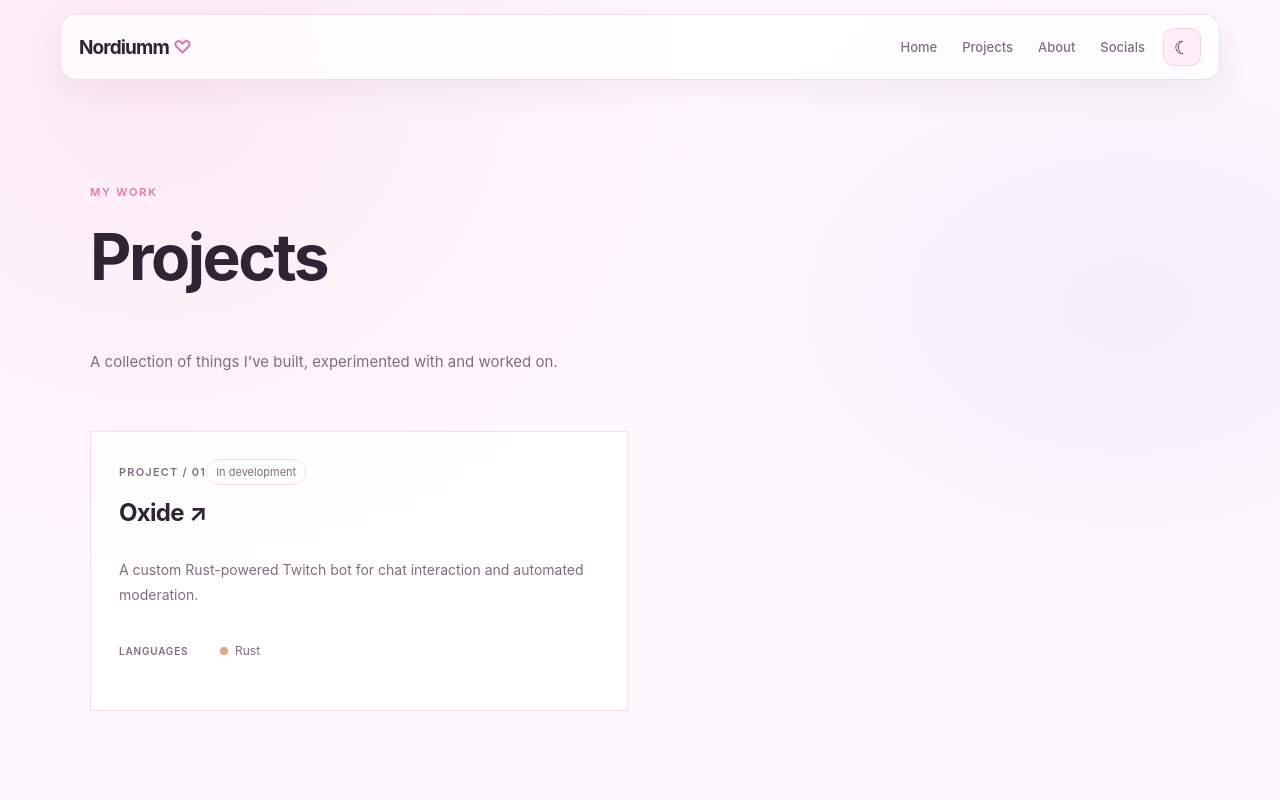
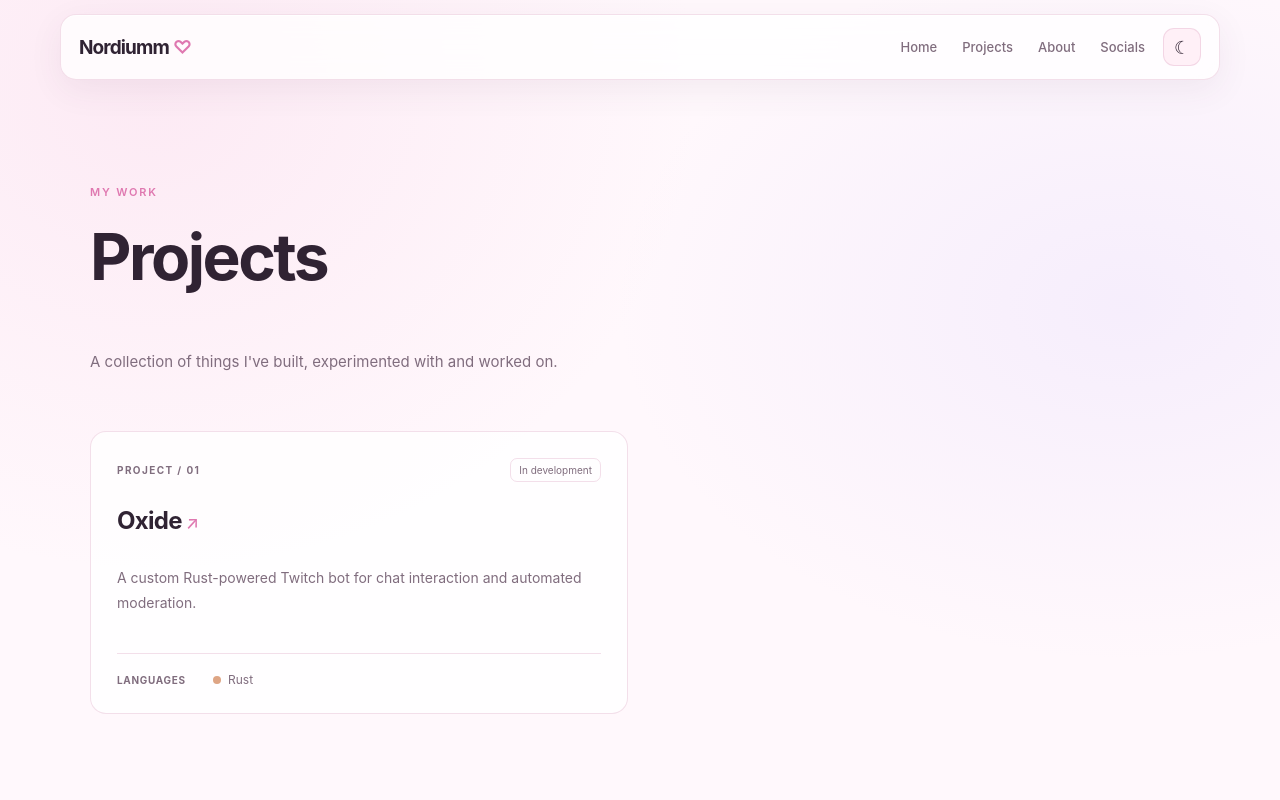
Before and after one commit to Nordiumm/Nordiumm.github.io, a React (Vite) app: page /projects in a window 1280 px wide. Shown: the top 800 px of the page. Built offline with nearby package versions, Linux system fonts and the light colour scheme.

Commit message:
Refine static project card styling

```diff
--- a/src/features/projects/components/ProjectCard/ProjectCard.module.css
+++ b/src/features/projects/components/ProjectCard/ProjectCard.module.css
@@ -1,57 +1,76 @@
 .projectCard {
   display: flex;
   flex-direction: column;
+  min-width: 0;
   min-height: 280px;
-  padding: 28px;
+  padding: 26px;
 
   background: var(--color-surface);
   border: 1px solid var(--color-border);
+  border-radius: 16px;
 
   color: var(--color-text);
-  text-decoration: none;
-
-  transition: border-color var(--transition-fast);
 }
 
-.projectCard:hover {
-  border-color: var(--color-primary);
-}
-
-.projectCard:focus-visible {
-  outline: 2px solid var(--color-primary);
-  outline-offset: 4px;
+.cardHeader {
+  display: flex;
+  justify-content: space-between;
+  align-items: center;
+  gap: 12px;
 }
 
 .projectNumber {
   color: var(--color-text-secondary);
-  font-size: 11px;
-  font-weight: 600;
-  letter-spacing: 1.2px;
+  font-size: 10px;
+  font-weight: 650;
+  letter-spacing: 1.4px;
 }
 
 .projectStatus {
-  align-self: flex-start;
-  margin-top: 14px;
-  padding: 5px 9px;
+  flex-shrink: 0;
+  padding: 5px 8px;
   border: 1px solid var(--color-border);
-  border-radius: var(--radius-full);
+  border-radius: 7px;
   color: var(--color-text-secondary);
-  font-size: 11px;
+  font-size: 10px;
   line-height: 1.2;
 }
 
 .projectName {
-  margin-top: 18px;
-
+  margin-top: 24px;
   color: var(--color-text);
   font-size: 24px;
   font-weight: 650;
   letter-spacing: -0.7px;
+  overflow-wrap: anywhere;
+}
+
+.projectName a {
+  color: inherit;
+  text-decoration: none;
+  text-decoration-color: var(--color-primary);
+  text-underline-offset: 5px;
+}
+
+.projectName a span {
+  color: var(--color-primary);
+  font-size: 17px;
+  font-weight: 500;
+}
+
+.projectName a:hover {
+  color: var(--color-primary);
+  text-decoration: underline;
+}
+
+.projectName a:focus-visible {
+  outline: 2px solid var(--color-primary);
+  outline-offset: 5px;
+  border-radius: 3px;
 }
 
 .projectDescription {
   margin-top: 10px;
-
   color: var(--color-text-secondary);
   font-size: 14px;
   line-height: 1.8;
@@ -61,40 +80,41 @@
   display: flex;
   flex-direction: column;
   gap: 12px;
-  margin-top: 22px;
+  margin-top: 24px;
+  padding-top: 18px;
+  border-top: 1px solid var(--color-border);
 }
 
 .technologyRow {
   display: flex;
-  align-items: center;
-  gap: 16px;
+  align-items: flex-start;
+  gap: 14px;
 }
 
 .categoryLabel {
-  width: 85px;
+  width: 82px;
   flex-shrink: 0;
-
+  padding-top: 2px;
   color: var(--color-text-secondary);
   font-size: 10px;
-  font-weight: 600;
-  letter-spacing: 0.8px;
+  font-weight: 650;
+  letter-spacing: 0.7px;
   text-transform: uppercase;
 }
 
-.viewProject {
-  display: flex;
-  justify-content: space-between;
-  align-items: center;
+@media (max-width: 520px) {
+  .projectCard {
+    min-height: 0;
+    padding: 22px;
+  }
 
-  margin-top: auto;
-  padding-top: 24px;
+  .projectName {
+    margin-top: 20px;
+    font-size: 22px;
+  }
 
-  color: var(--color-text);
-  font-size: 13px;
-  font-weight: 600;
+  .technologyRow {
+    flex-direction: column;
+    gap: 7px;
+  }
 }
-
-.viewProject span {
-  color: var(--color-primary);
-  font-size: 17px;
-}
```
